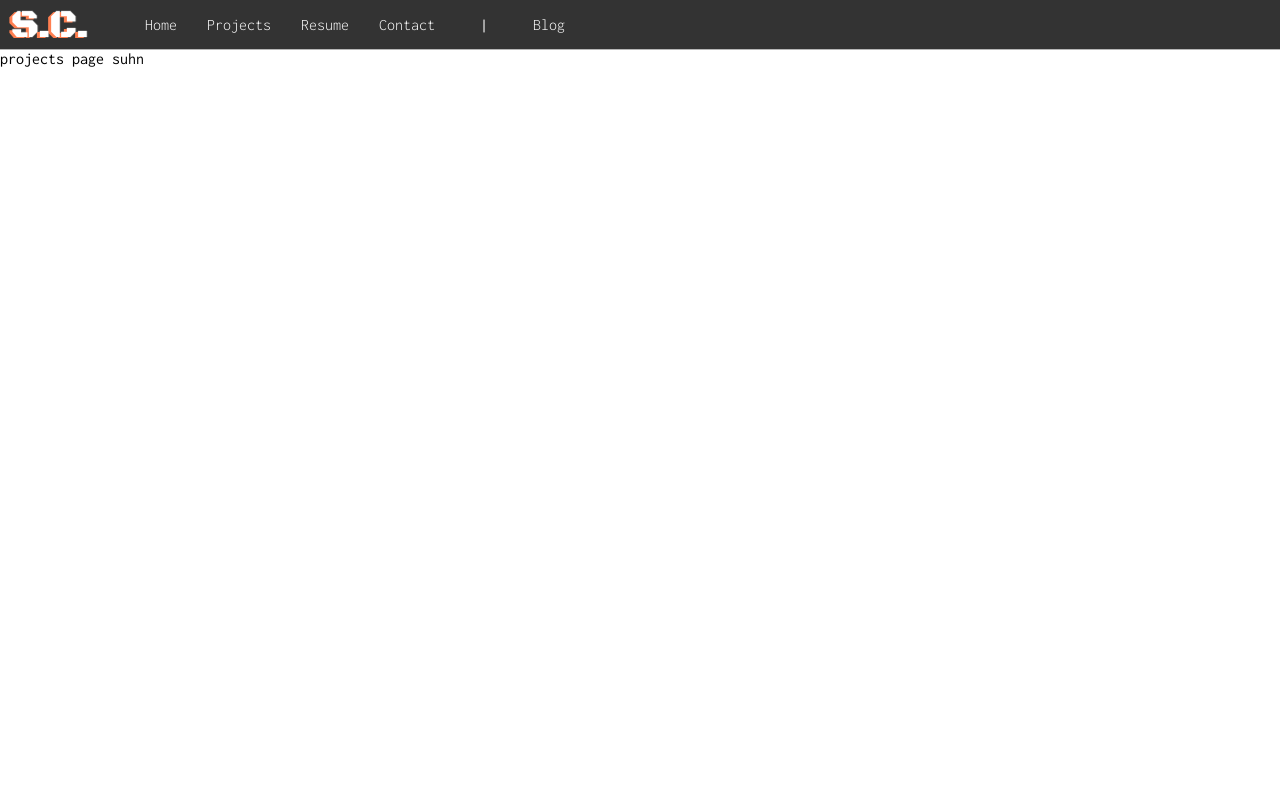
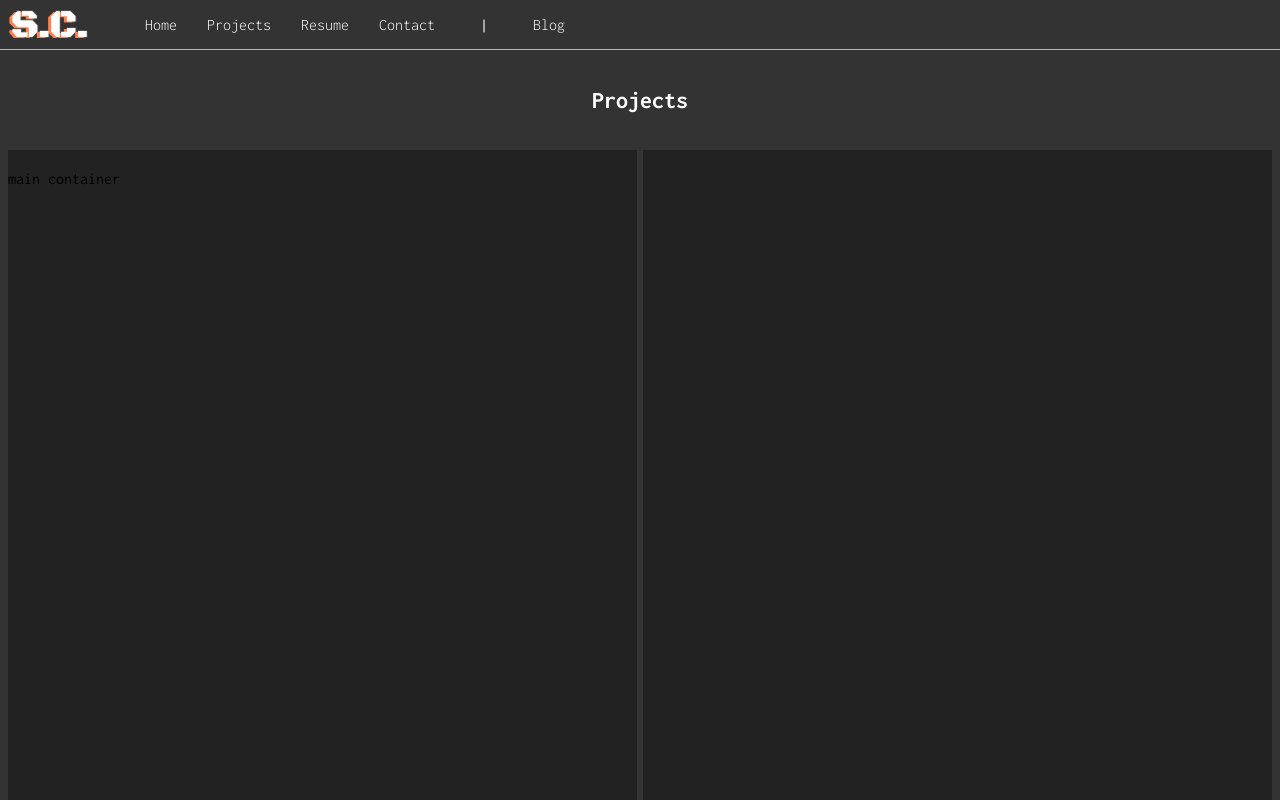
Before and after one commit to SlySkillet/scdotcom-mernV2, a React (Create React App) app in the folder frontend/: page /projects in a window 1280 px wide. Shown: the top 800 px of the page. Built offline with nearby package versions, Linux system fonts and the light colour scheme.

Commit message:
create projects page containers

```diff
--- /dev/null
+++ b/frontend/src/components/projects/projects-styles.css
@@ -0,0 +1,37 @@
+.projects-container {
+  grid-row: 2;
+  display: grid;
+  grid-template-rows: 100px 100vh;
+  grid-template-columns: 100%;
+  background-color: rgb(51, 51, 51);
+  padding: 0px 8px 8px 8px;
+}
+
+.projects-page-title {
+  grid-row: 1;
+  justify-self: center;
+  align-self: center;
+  color: white;
+}
+
+.main-projects-container {
+  grid-row: 2;
+  grid-column: 1 / 2;
+  width: 100%;
+  background-color: rgb(34, 34, 34);
+  /* margin: 5px; */
+  position: relative;
+  margin: 0 auto;
+  padding: 20px 0px;
+}
+
+.main-projects-container::after {
+  content: "";
+  position: absolute;
+  width: 6px;
+  background-color: rgb(51, 51, 51);
+  top: 0;
+  bottom: 0;
+  left: 50%;
+  margin-left: -3px;
+}
--- a/frontend/src/components/projects/projects.jsx
+++ b/frontend/src/components/projects/projects.jsx
@@ -1,5 +1,12 @@
+import "./projects-styles.css";
+
 const Projects = function () {
-  return <p>projects page suhn</p>;
+  return (
+    <div className="projects-container">
+      <h2 className="projects-page-title">Projects</h2>
+      <div className="main-projects-container">main container</div>
+    </div>
+  );
 };
 
 export default Projects;
```
